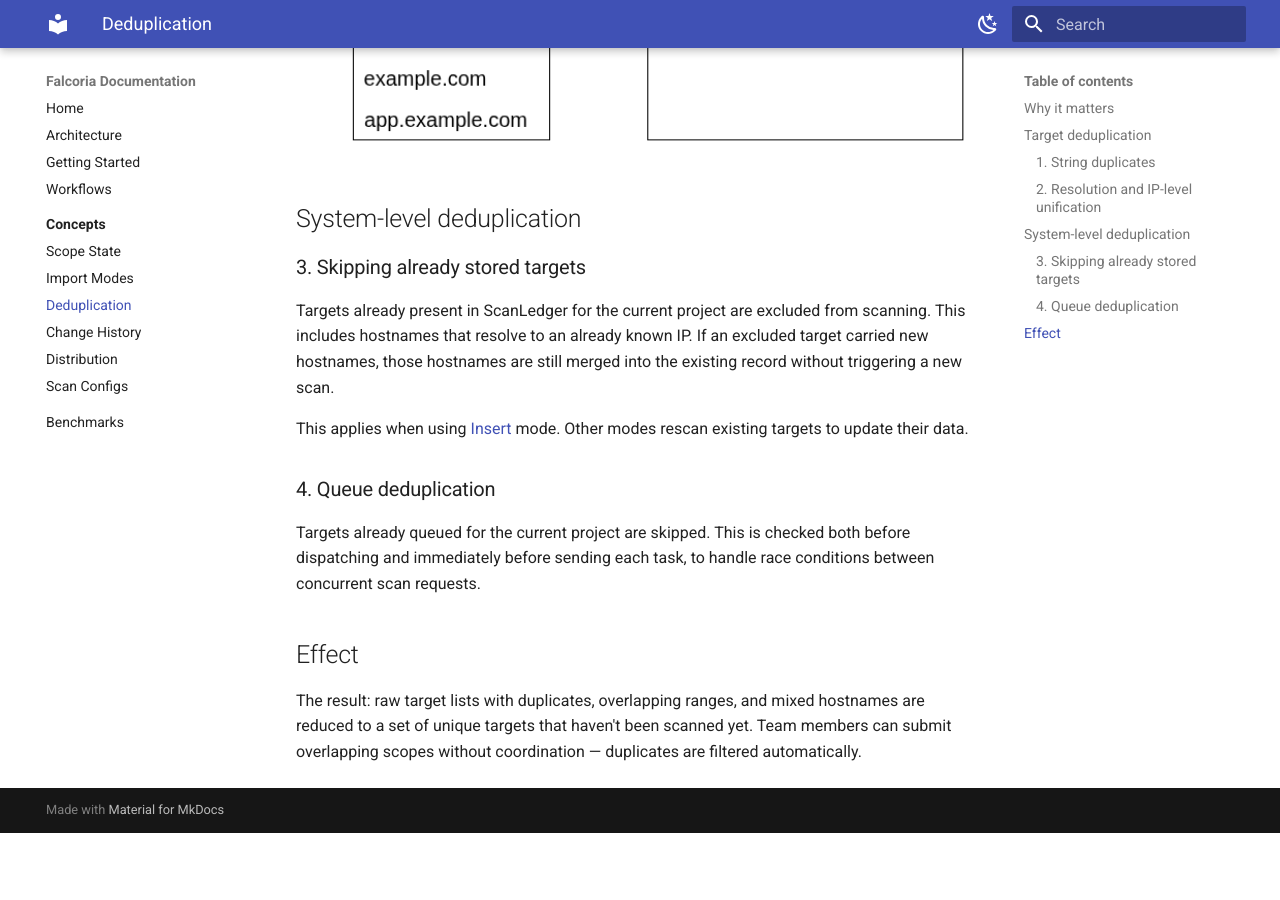
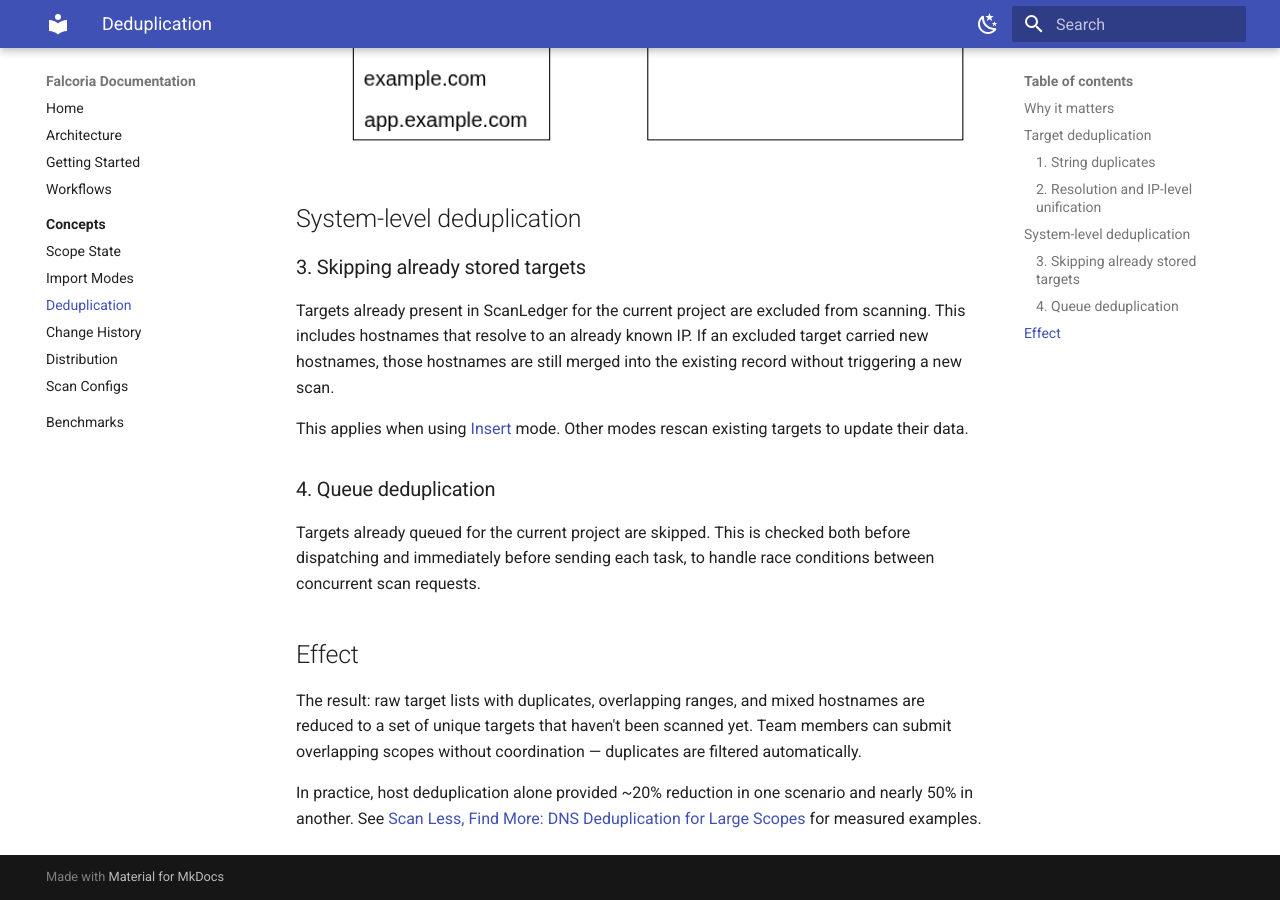
Before and after one commit to Falcoria/falcoria-docs, an MkDocs documentation site: the page built from docs/concepts/deduplication.md, in a window 1280 px wide and 900 px high, scrolled down 1125 px. Built offline with MkDocs 1.6.1 and Material for MkDocs 9.7.7, drawn with Linux system fonts in a browser that asks for light colours; before the commit the page ends 1958 px from its top, so only the background shows below that.

Commit message:
Move Medium article link to deduplication page, restore concept link on main
Co-Authored-By: Claude Opus 4.6 <noreply@anthropic.com>

```diff
--- a/docs/concepts/deduplication.md
+++ b/docs/concepts/deduplication.md
@@ -39,3 +39,5 @@ Targets already queued for the current project are skipped. This is checked both
 ## Effect
 
 The result: raw target lists with duplicates, overlapping ranges, and mixed hostnames are reduced to a set of unique targets that haven't been scanned yet. Team members can submit overlapping scopes without coordination — duplicates are filtered automatically.
+
+In practice, host deduplication alone provided ~20% reduction in one scenario and nearly 50% in another. See [Scan Less, Find More: DNS Deduplication for Large Scopes](https://medium.com/@2s1one/scan-less-find-more-dns-deduplication-for-large-scopes-efbe1cdf57e9) for measured examples.
```
Also changed, not shown: docs/index.md (+1 -1 lines).
